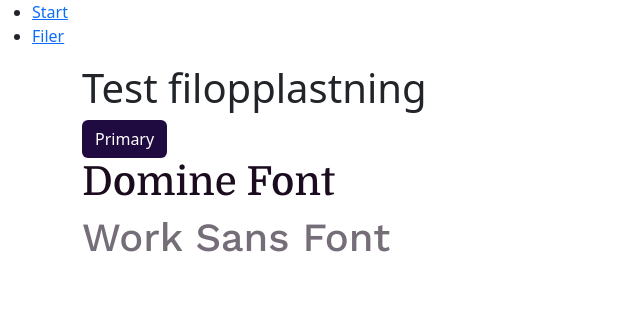
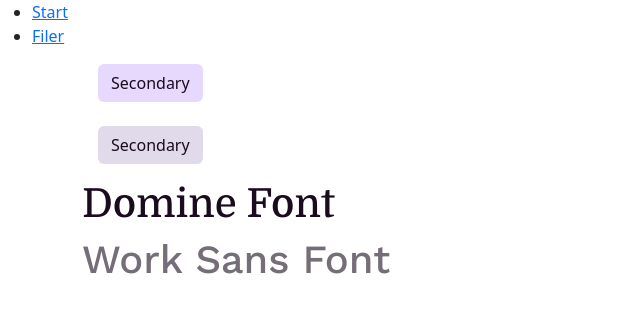
Before and after one commit to Bachelor2025/Yobr, a React (Vite) app: page /files in a window 1280 px wide. Shown: the top 312 px of the page, without its empty margins (0-640 px from the left). Built offline with nearby package versions, Linux system fonts and the light colour scheme.

Commit message:
Added Yobr colors and fonts

```diff
--- a/src/Components/Files/Test.tsx
+++ b/src/Components/Files/Test.tsx
@@ -3,10 +3,22 @@ import React from "react";
 export default function Test() {
   return (
     <div>
-      <h1>Test filopplastning</h1>
-      <button type="button" className="btn yobr-primary-bg-color text-white">
-        Primary
-      </button>
+      <div className="m-3">
+        <button
+          type="button"
+          className="btn yobr-button-primary-bg-color yobr-hover-color yobr-primary-text-color"
+        >
+          Secondary
+        </button>
+        <br />
+        <br />
+        <button
+          type="button"
+          className="btn yobr-button-secondary-bg-color yobr-hover-color yobr-primary-text-color"
+        >
+          Secondary
+        </button>
+      </div>
       <h1 className="yobr-domine-font yobr-primary-text-color">Domine Font</h1>
       <h1 className="yobr-work-sans-font yobr-secondary-text-color">
         Work Sans Font
--- a/src/index.css
+++ b/src/index.css
@@ -19,8 +19,9 @@
 }
 
 /* Yobr Hover Color */
-.yobr-hover-color {
-  color: #58486f;
+.yobr-hover-color:hover {
+  background-color: #58486f;
+  color: #ffffff;
 }
 
 /* Yobr Primary Text Color */
```
